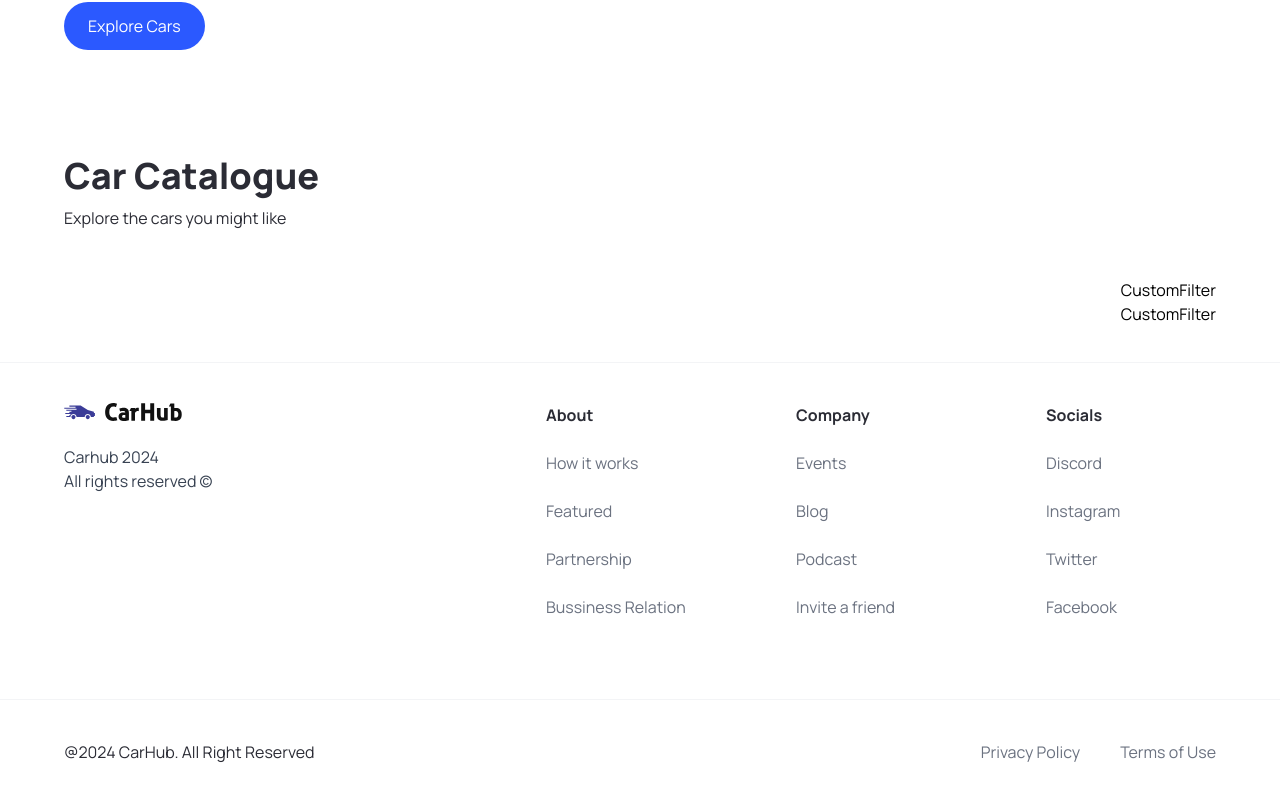
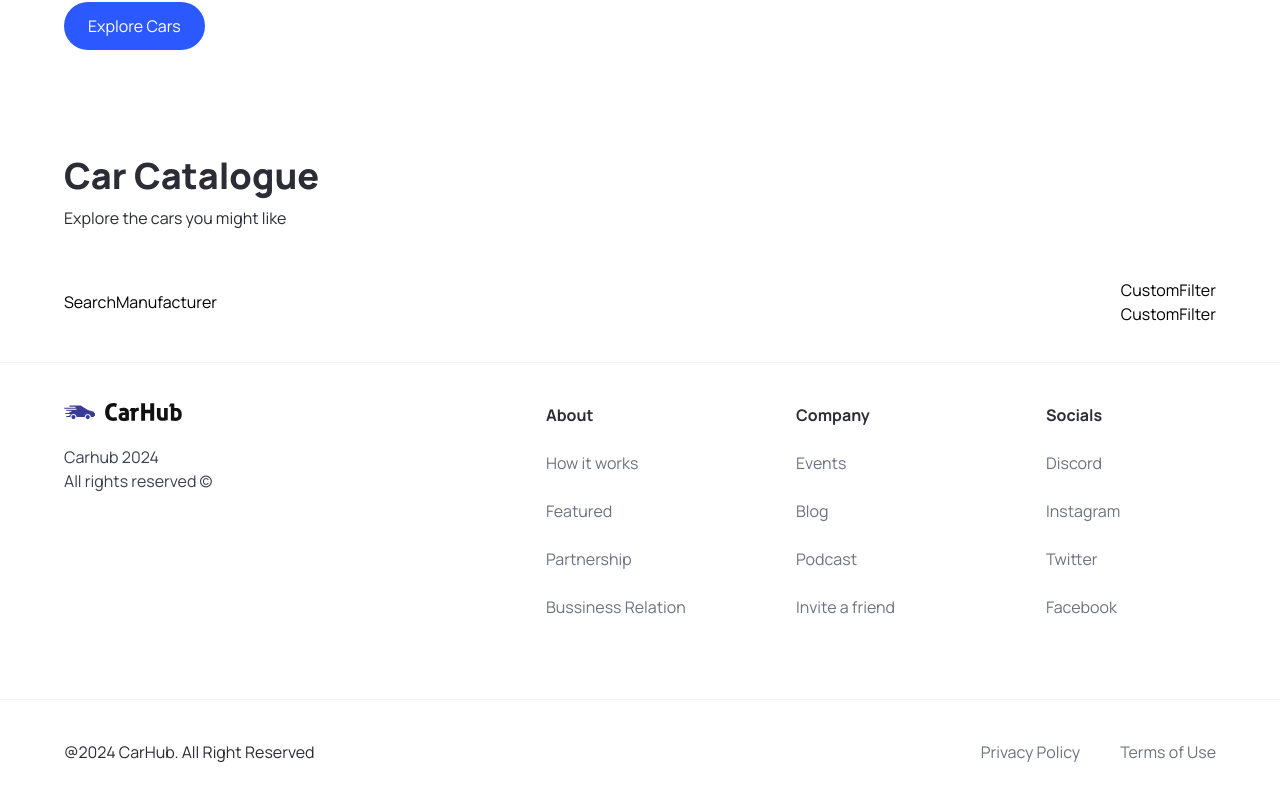
Before and after one commit to jummy16/car_showcase, a Next.js app: page / in a window 1280 px wide. Shown: the part 708-1508 px from the top of the page. Built offline with nearby package versions, Linux system fonts and the light colour scheme.

Commit message:
new update on car catalogue

```diff
--- a/components/SearchBar.tsx
+++ b/components/SearchBar.tsx
@@ -1,13 +1,15 @@
 "use client";
 
+import { useState } from "react";
+import SearchManufacturer from "./SearchManufacturer";
+
 const SearchBar = () => {
-    const handleSearch = () =>{
-
-    }
+    const [manufacturer, setManufacturer] = useState("")
+    const handleSearch = () =>{}
   return (
     <form className='searchbar' onSubmit={handleSearch}>
         <div className="searchbar__item">
-
+            <SearchManufacturer manufacturer={manufacturer} setManufacturer={setManufacturer}/>
         </div>
     </form>
   )
--- /dev/null
+++ b/components/SearchManufacturer.tsx
@@ -0,0 +1,11 @@
+import { SearchManufacturerProps } from '@/types'
+import { Combobox, Transition } from '@headlessui/react'
+import React from 'react'
+
+const SearchManufacturer = ({manufacturer, setManufacturer}:SearchManufacturerProps) => {
+  return (
+    <div>SearchManufacturer</div>
+  )
+}
+
+export default SearchManufacturer
--- a/components/index.ts
+++ b/components/index.ts
@@ -4,6 +4,7 @@ import Navbar from './Navbar';
 import Footer from './Footer';
 import SearchBar from './SearchBar';
 import CustomFilter from './CustomFilter';
+import SearchManufacturer from './SearchManufacturer';
 
 export{
     Hero,
@@ -12,4 +13,5 @@ export{
     Footer,
     SearchBar,
     CustomFilter,
+    SearchManufacturer,
 }
--- a/types/index.ts
+++ b/types/index.ts
@@ -6,3 +6,8 @@ export interface CustomButtonProps{
     handleClick?: MouseEventHandler<HTMLButtonElement>;
     btnType?: "button" | "submit"
 }
+
+export interface SearchManufacturerProps{
+    manufacturer: string;
+    setManufacturer: (manufacturer:string) =>  void;
+}
```
Also changed, not shown: package.json (+5 -4 lines), 1 other file (tests, documents, lock files or other folders).
